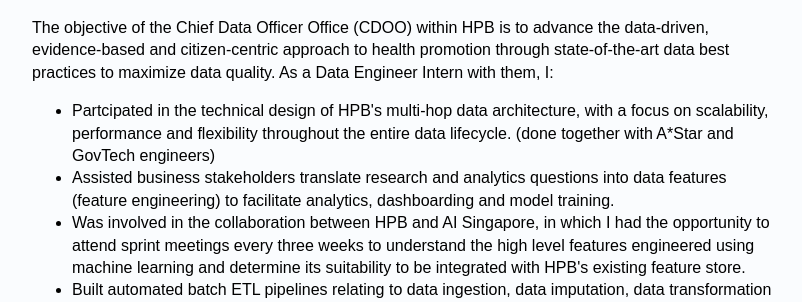
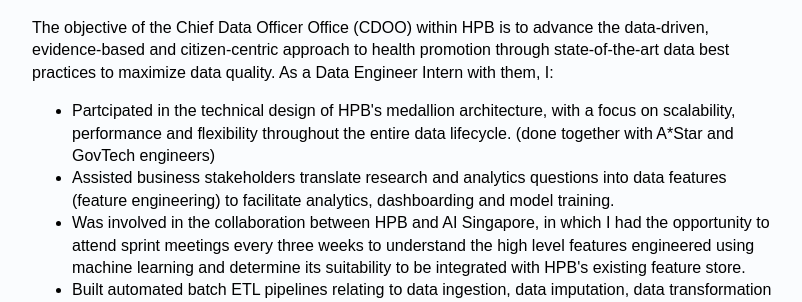
Before and after one commit to shivnarayanan/personal-website, a Flask app: page /experience in a window 1280 px wide. Shown: the part 233-535 px from the top of the page, without its empty margins (233-1035 px from the left). Run offline with Flask 2, Linux system fonts and the light colour scheme.

Commit message:
Update experience.html

```diff
--- a/templates/experience.html
+++ b/templates/experience.html
@@ -22,7 +22,7 @@
                     through state-of-the-art data best practices to maximize data quality. As a Data Engineer Intern with them, I:
                 </p>
                 <ul>
-                    <li>Partcipated in the technical design of HPB's multi-hop data architecture, with a focus on scalability, performance and flexibility throughout the entire data lifecycle. (done together with A*Star and GovTech engineers)</li>
+                    <li>Partcipated in the technical design of HPB's medallion architecture, with a focus on scalability, performance and flexibility throughout the entire data lifecycle. (done together with A*Star and GovTech engineers)</li>
                     <li>Assisted business stakeholders translate research and analytics questions into data features (feature engineering) to facilitate analytics, dashboarding and model training.</li>
                     <li>Was involved in the collaboration between HPB and AI Singapore, in which I had the opportunity to attend sprint meetings every three weeks to understand the high level features engineered using machine learning and determine its suitability to be integrated with HPB's existing feature store.</li>
                     <li>Built automated batch ETL pipelines relating to data ingestion, data imputation, data transformation and integration. (through test-driven development approach) </li>
@@ -53,8 +53,8 @@
         </button>
         <div class="content">
             <div class="about_left">
-                <p style="margin-left: -6px; margin-top: 0px; padding-left: 5px; padding-right: 5px;"><span style="color:darkred;">DISCLAIMER</span>: Each of these certifications took about two months of preparation on average, and are by
-                    no means a true indication of my skills or experience in a SaaS/IaaS/PaaS. These certifications were simply a good place to start when I wanted to learn more about a SaaS/IaaS/PaaS. </p>
+                <p style="margin-left: -6px; margin-top: 0px; padding-left: 5px; padding-right: 5px;"> I see certifications as a good place to start when I need to learn a SaaS/IaaS/PaaS for work or personal projects.
+                    Each of these certifications took about two months of preparation on average. </p>
                 <ul>
                     <li>AWS Certified Cloud Practioner (<a href=https://www.credly.com/badges/ae9087a9-77bc-4e69-97bf-54a48f0294a8?source>Credly Badge</a>)</li>
                     <li>Databricks Data Engineer Associate (<a href=>Credly Badge</a>) </li>
```
